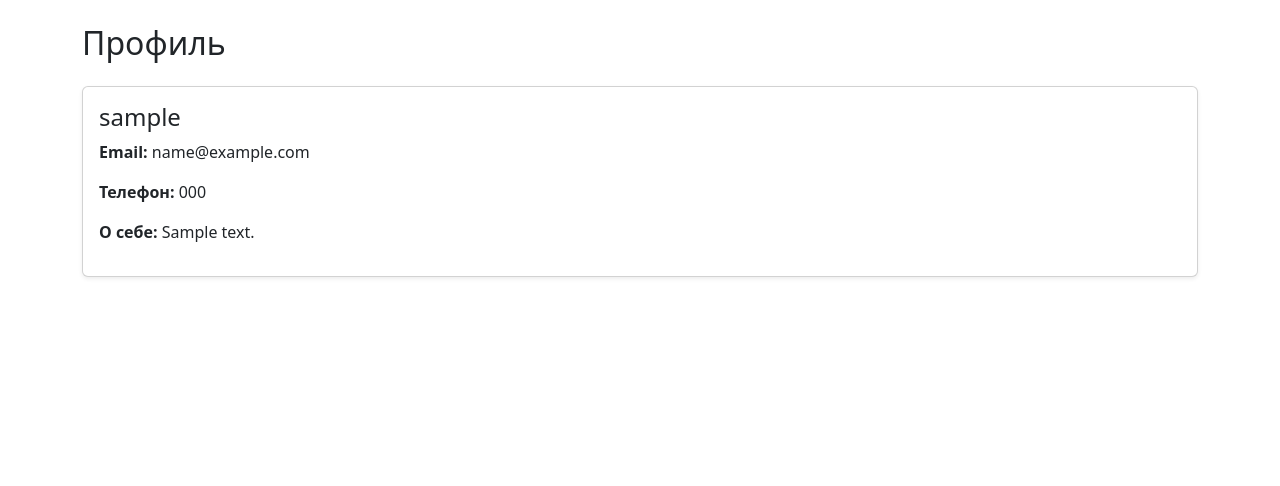
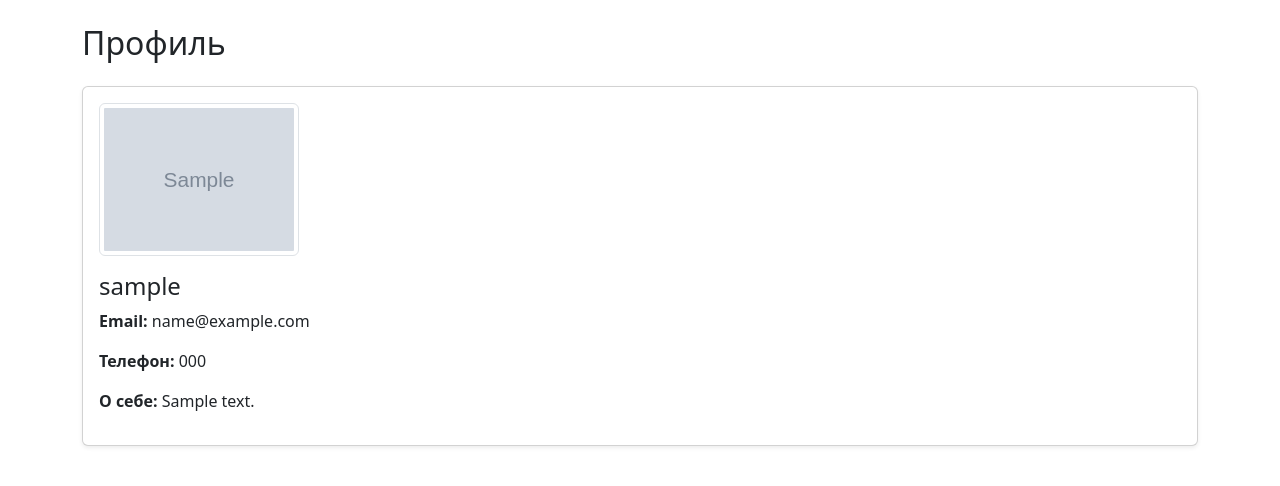
Before and after one commit to Funclot/Kursach_Cinema, a Django app: page /users/profile/ in a window 1280 px wide. Shown: the part 56-542 px from the top of the page. Run offline with Django 5.2, Linux system fonts and the light colour scheme; a user stored in the database is signed in; tables that the repository leaves empty hold one stand-in row (values such as "Sample post"); grey boxes marked "Sample" are stand-in pictures.

Commit message:
Add avatars for user profiles

```diff
--- a/templates/users/profile.html
+++ b/templates/users/profile.html
@@ -13,6 +13,16 @@
 <div class="card shadow-sm">
 
     <div class="card-body">
+
+        {% if profile.avatar %}
+
+        <img
+                src="{{ profile.avatar.url }}"
+                alt="Avatar"
+                class="img-thumbnail mb-3"
+                style="max-width: 200px;">
+
+        {% endif %}
 
         <h4>
             {{ request.user.username }}
```
Also changed, not shown: backend/media/avatars/изображение_2026-06-01_223901146.png (added).
